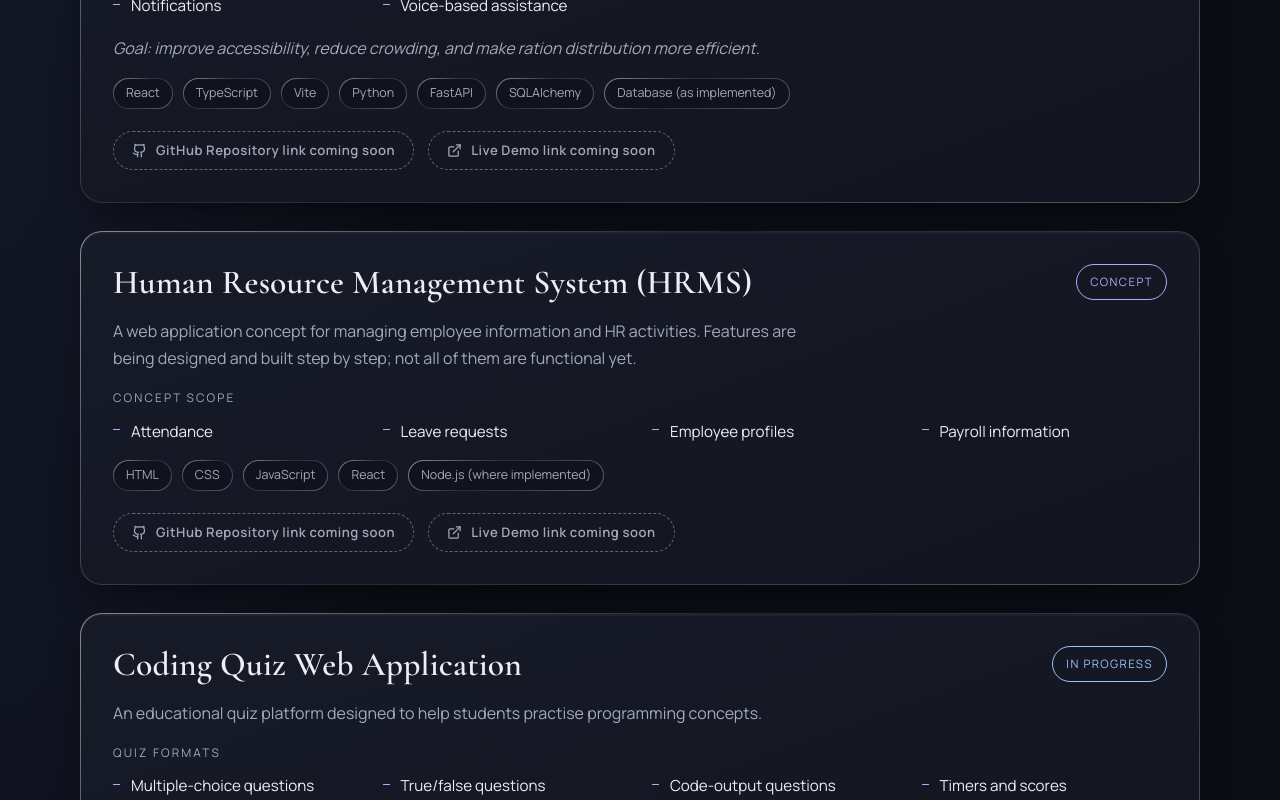
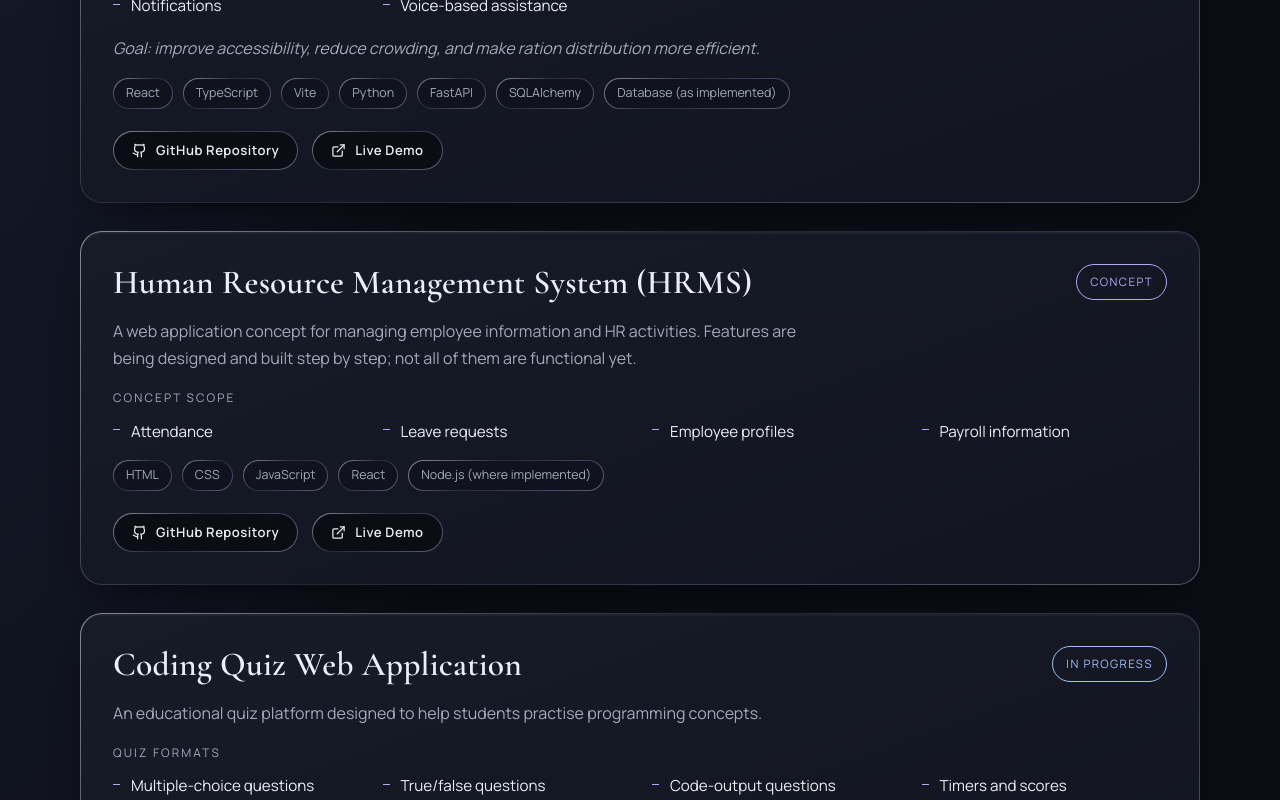
Before and after one commit to Santhoshini2901/SanthoPortfolio, a React (Vite) app: page / in a window 1280 px wide. Shown: the part 3240-4040 px from the top of the page. Built offline with nearby package versions, Linux system fonts and the light colour scheme.

Commit message:
Add GitHub links and demo placeholders for projects

```diff
--- a/src/data/projects.js
+++ b/src/data/projects.js
@@ -22,8 +22,8 @@ export const projects = [
     featuresLabel: 'Planned features',
     goal: 'Goal: improve accessibility, reduce crowding, and make ration distribution more efficient.',
     tech: ['React', 'TypeScript', 'Vite', 'Python', 'FastAPI', 'SQLAlchemy', 'Database (as implemented)'],
-    github: '',
-    demo: '',
+    github: 'Soon...',
+    demo: 'Soon...',
   },
   {
     id: 'hrms',
@@ -35,8 +35,8 @@ export const projects = [
     featuresLabel: 'Concept scope',
     goal: '',
     tech: ['HTML', 'CSS', 'JavaScript', 'React', 'Node.js (where implemented)'],
-    github: '',
-    demo: '',
+    github: 'https://github.com/soniyapremnath2007-commits/dayflow-hr-system',
+    demo: 'Soon...',
   },
   {
     id: 'coding-quiz',
@@ -54,7 +54,7 @@ export const projects = [
     featuresLabel: 'Quiz formats',
     goal: '',
     tech: ['HTML', 'CSS', 'JavaScript', 'Django Templates'],
-    github: '',
-    demo: '',
+    github: 'https://github.com/Vimal4hckr/FullStack-Collaborative-THRON-S-5',
+    demo: 'Soon...',
   },
 ]
```
